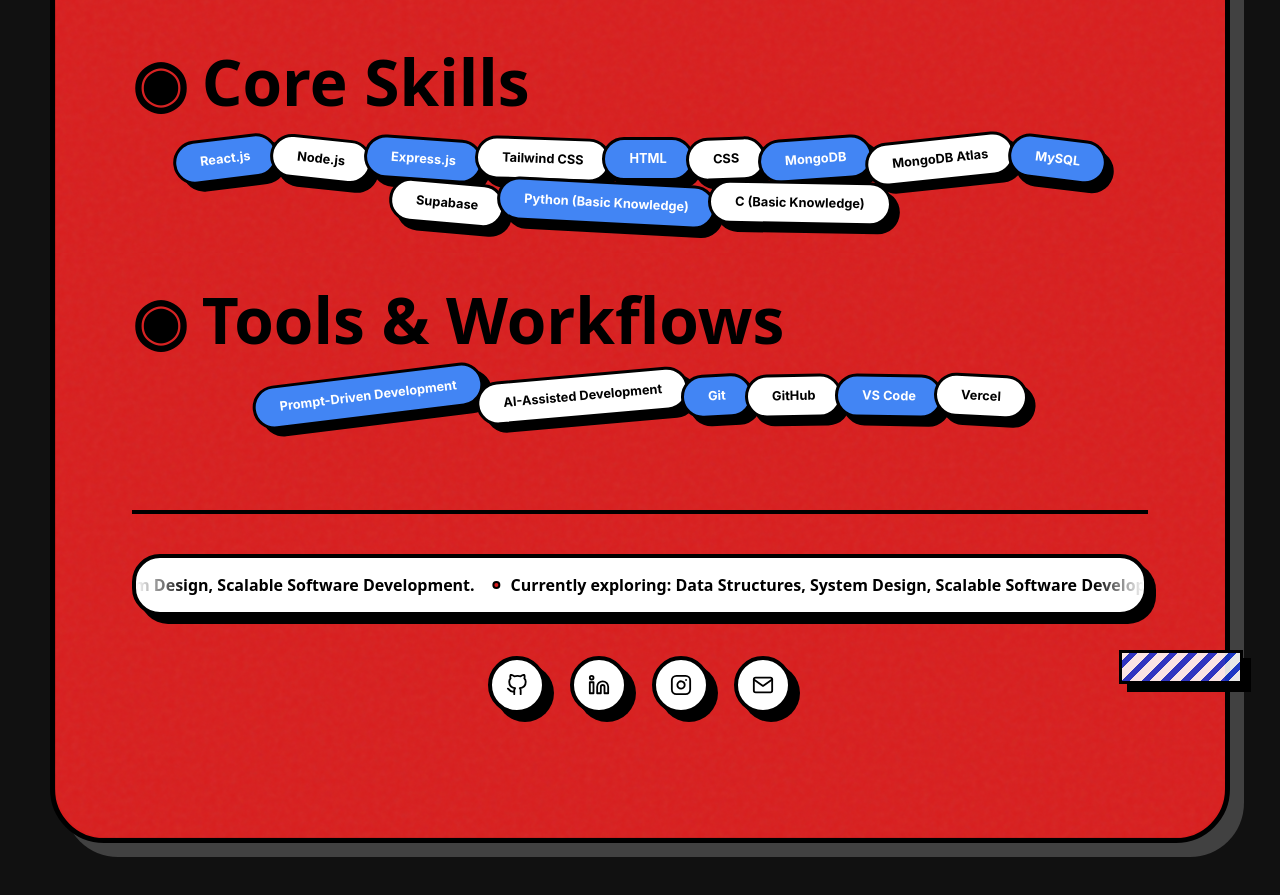
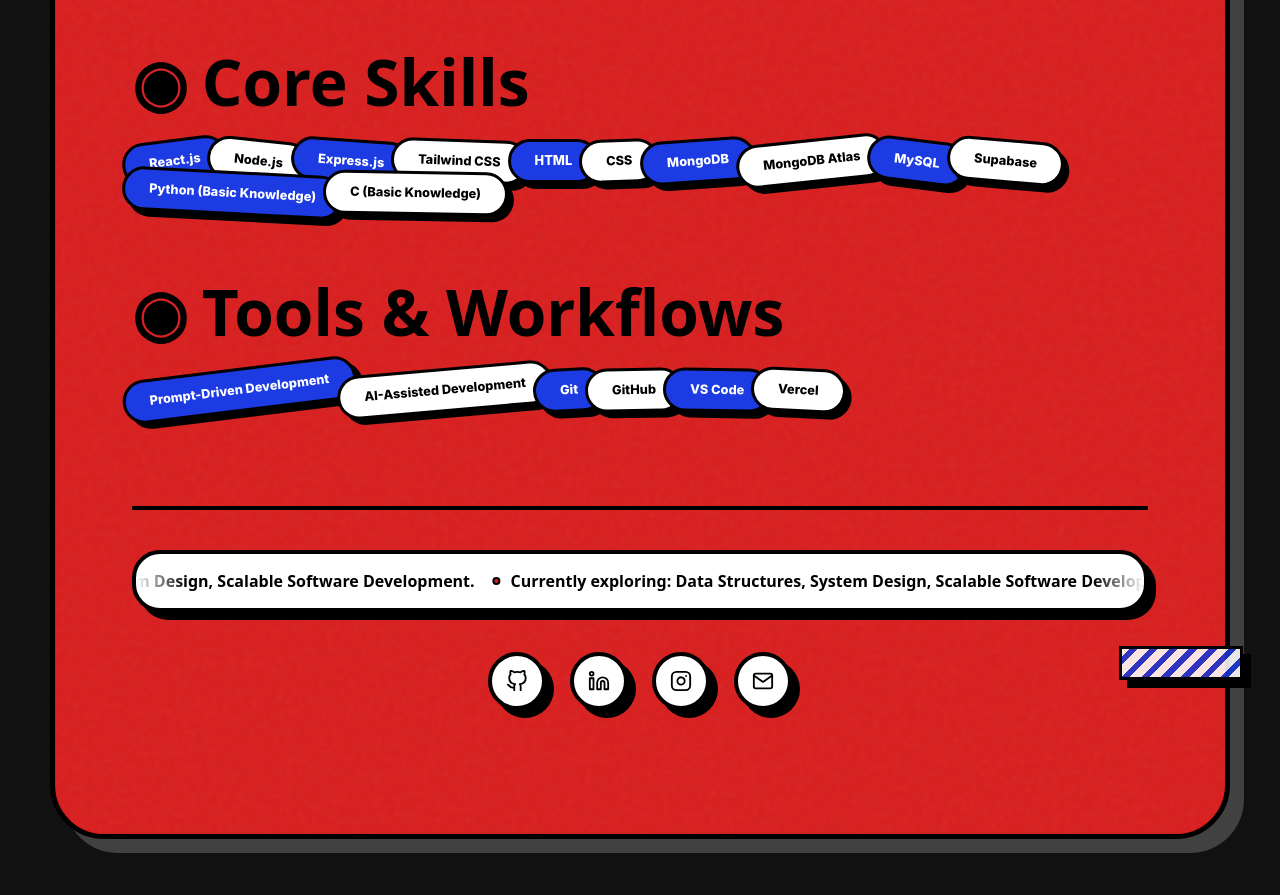
Before and after one commit to pranavrkurup/Portfolio, a React (Vite) app: page / in a window 1280 px wide. Shown: the part 2140-3035 px from the top of the page. Built offline with nearby package versions, Linux system fonts and the light colour scheme.

Commit message:
Update Skills section to use chaotic overlapping sticker layout

```diff
--- a/src/App.tsx
+++ b/src/App.tsx
@@ -29,27 +29,27 @@
 ];
 
 const coreSkills = [
-  'React.js',
-  'Node.js',
-  'Express.js',
-  'Tailwind CSS',
-  'HTML',
-  'CSS',
-  'MongoDB',
-  'MongoDB Atlas',
-  'MySQL',
-  'Supabase',
-  'Python (Basic Knowledge)',
-  'C (Basic Knowledge)',
+  { name: 'React.js', theme: 'blue' },
+  { name: 'Node.js', theme: 'white' },
+  { name: 'Express.js', theme: 'blue' },
+  { name: 'Tailwind CSS', theme: 'white' },
+  { name: 'HTML', theme: 'blue' },
+  { name: 'CSS', theme: 'white' },
+  { name: 'MongoDB', theme: 'blue' },
+  { name: 'MongoDB Atlas', theme: 'white' },
+  { name: 'MySQL', theme: 'blue' },
+  { name: 'Supabase', theme: 'white' },
+  { name: 'Python (Basic Knowledge)', theme: 'blue' },
+  { name: 'C (Basic Knowledge)', theme: 'white' },
 ];
 
 const toolsSkills = [
-  'Prompt-Driven Development',
-  'AI-Assisted Development',
-  'Git',
-  'GitHub',
-  'VS Code',
-  'Vercel',
+  { name: 'Prompt-Driven Development', theme: 'blue' },
+  { name: 'AI-Assisted Development', theme: 'white' },
+  { name: 'Git', theme: 'blue' },
+  { name: 'GitHub', theme: 'white' },
+  { name: 'VS Code', theme: 'blue' },
+  { name: 'Vercel', theme: 'white' },
 ];
 
 const exploring = [
@@ -195,11 +195,11 @@
               <div className="skills-cloud" aria-label="Core Skills">
                 {coreSkills.map((skill, index) => (
                   <span
-                    className="skill-pill"
-                    key={skill}
+                    className={`skill-pill pill-${skill.theme}`}
+                    key={skill.name}
                     style={{ '--spin': `${((index * 13) % 15) - 7}deg` } as CSSProperties}
                   >
-                    {skill}
+                    {skill.name}
                   </span>
                 ))}
               </div>
@@ -212,11 +212,11 @@
               <div className="skills-cloud" aria-label="Tools & Workflows">
                 {toolsSkills.map((skill, index) => (
                   <span
-                    className="skill-pill"
-                    key={skill}
+                    className={`skill-pill pill-${skill.theme}`}
+                    key={skill.name}
                     style={{ '--spin': `${((index * 17) % 15) - 7}deg` } as CSSProperties}
                   >
-                    {skill}
+                    {skill.name}
                   </span>
                 ))}
               </div>
--- a/src/index.css
+++ b/src/index.css
@@ -467,35 +467,38 @@
 .skills-cloud {
   display: flex;
   flex-wrap: wrap;
-  justify-content: center;
+  justify-content: flex-start;
   align-items: center;
-  gap: 16px;
 }
 
 .skill-pill {
+  position: relative;
   display: inline-flex;
   align-items: center;
   justify-content: center;
-  margin: -8px -12px;
+  margin: -6px -10px;
   min-height: 44px;
   padding: 10px 24px;
-  color: #000000;
-  background: #ffffff;
-  border: 3px solid #000;
+  border: 3px solid #000000;
   border-radius: 9999px;
-  box-shadow: 8px 8px 0px #000;
+  box-shadow: 6px 6px 0px #000000;
   font-size: clamp(0.78rem, 1vw, 0.9rem);
-  font-weight: bold;
+  font-weight: 800;
   line-height: 1.2;
   text-align: center;
   transform: rotate(var(--spin));
   z-index: 1;
-  transition: transform 180ms ease, z-index 180ms ease;
+  transition: all 0.2s ease;
 }
 
-.skill-pill:nth-child(odd) {
+.skill-pill.pill-blue {
   color: #ffffff;
-  background: #4285F4;
+  background: #1D3BE2;
+}
+
+.skill-pill.pill-white {
+  color: #000000;
+  background: #ffffff;
 }
 
 .skill-pill:hover {
```
